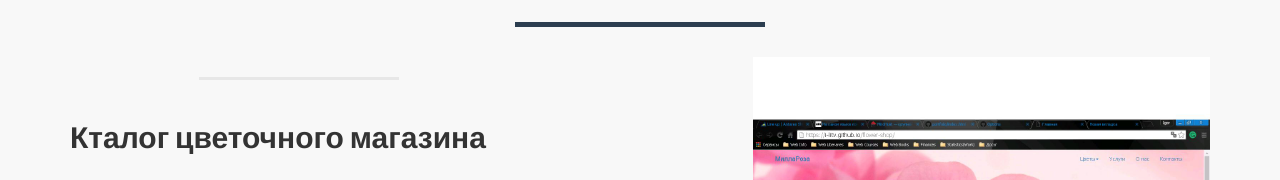
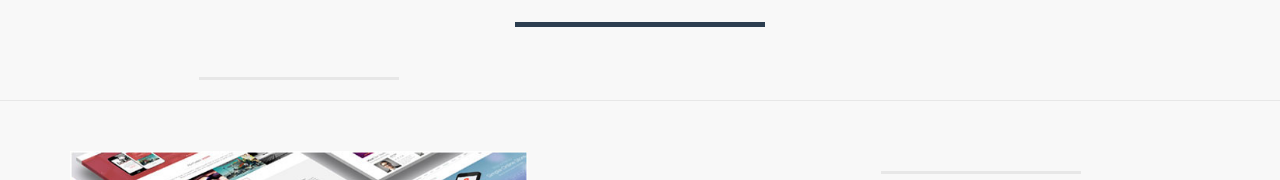
Before and after one commit to I-litv/portfolio, a plain HTML site: page index.html in a window 1280 px wide. Shown: the part 3262-3442 px from the top of the page. Drawn offline with Linux system fonts and the light colour scheme.

Commit message:
Update index.html

```diff
--- a/index.html
+++ b/index.html
@@ -326,7 +326,7 @@
                 <div class="col-lg-5 col-sm-6">
                     <hr class="section-heading-spacer">
                     <div class="clearfix"></div>
-                    <h2 class="section-heading">Кталог цветочного магазина<br></h2>
+                    <!--<h2 class="section-heading">Кталог цветочного магазина<br></h2>
                     <p class="lead">Каталог был разработан на основе библиотеки Bootstrap, клиенту требовался простой легкий сайт. Планируется расширение сайта до полноценного интернет магазина (пока еще в работе).<br>
 			Нажмите на кнопку ниже для более детальной информации.</p>
 					<button type="button" class="btn btn-default" data-toggle="modal" data-target="#exampleModalLong">
@@ -338,7 +338,7 @@
                 <div class="col-lg-5 col-lg-offset-2 col-sm-6">
                 	<img class="img-responsive" src="img/project1.jpg" alt="Project1">
 
-                </div>
+                </div>-->
             </div>
 
         </div>
```
